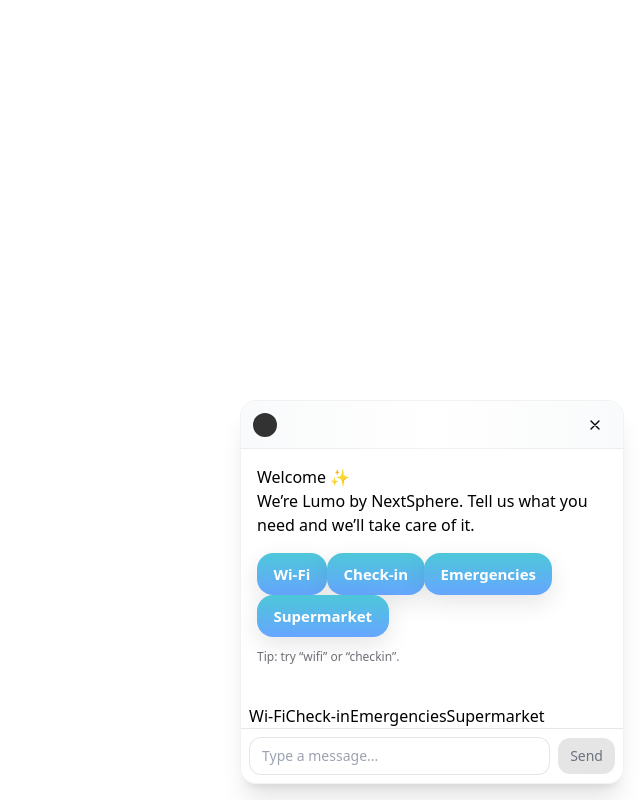
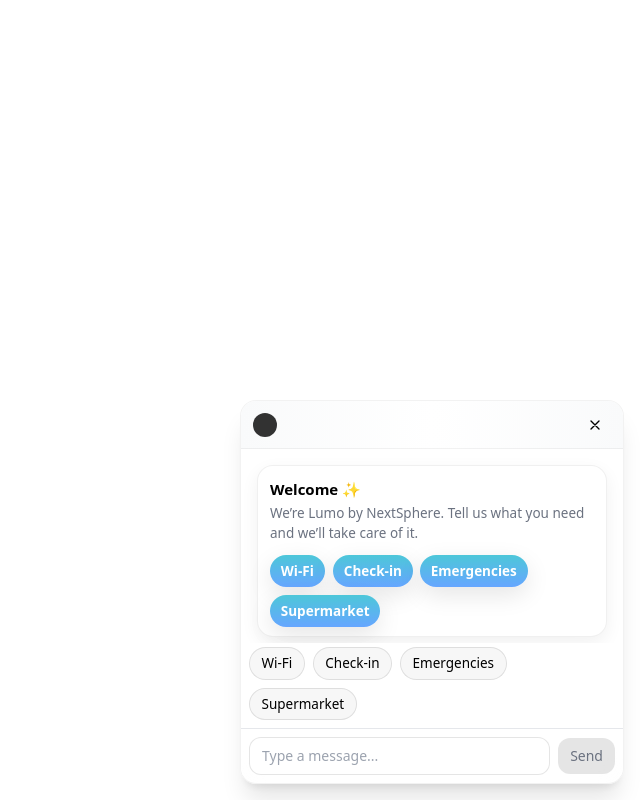
Before and after one commit to NextSphereOfficial/widget-nextsphere, a React (Vite) app in the folder apps/widget/: page / in a window 1280 px wide. Both pictures are taken after a click on the button "Open chat". Shown: the whole page, without its empty margins (640-1280 px from the left). Built offline with nearby package versions, Linux system fonts and the light colour scheme.

Commit message:
fix bottoni

```diff
--- a/apps/widget/src/components/WelcomeCard.tsx
+++ b/apps/widget/src/components/WelcomeCard.tsx
@@ -9,7 +9,6 @@ const copy = {
   it: {
     title: "Benvenuti ✨",
     subtitle: "Sono Lumo by NextSphere. Ditemi cosa vi serve e ci penso io.",
-    note: "Suggerimento: provate con “wifi” o “checkin”.",
     actions: {
       wifi: "Wi-Fi",
       checkin: "Check-in",
@@ -22,17 +21,10 @@ const copy = {
       emergency: "Apri contatti emergenze",
       supermarket: "Apri informazioni supermercati",
     },
-    sendMap: {
-      wifi: "wifi",
-      checkin: "checkin",
-      emergency: "emergenze",
-      supermarket: "supermercato",
-    },
   },
   en: {
     title: "Welcome ✨",
     subtitle: "We’re Lumo by NextSphere. Tell us what you need and we’ll take care of it.",
-    note: "Tip: try “wifi” or “checkin”.",
     actions: {
       wifi: "Wi-Fi",
       checkin: "Check-in",
@@ -45,12 +37,6 @@ const copy = {
       emergency: "Open emergency contacts",
       supermarket: "Open supermarket info",
     },
-    sendMap: {
-      wifi: "wifi",
-      checkin: "checkin",
-      emergency: "emergency",
-      supermarket: "supermarket",
-    },
   },
 } as const;
 
@@ -62,19 +48,20 @@ export default function WelcomeCard({ locale, onAction }: Props) {
       <div className="ns-card-body">
         <h3 className="ns-title">{t.title}</h3>
         <p className="ns-subtitle">{t.subtitle}</p>
-        <div className="ns-actions mt-4">
+
+        <div className="ns-actions ns-actions--wrap mt-3">
           {Object.entries(t.actions).map(([id, label]) => (
             <button
               key={id}
-              className="ns-btn"
+              className="ns-btn ns-btn--sm"
               onClick={() => onAction(id as keyof typeof t.actions)}
               aria-label={t.aria[id as keyof typeof t.aria]}
+              type="button"
             >
               {label}
             </button>
           ))}
         </div>
-        <p className="ns-note mt-3 text-xs text-zinc-500 dark:text-zinc-400">{t.note}</p>
       </div>
     </div>
   );
--- a/apps/widget/src/styles/WidgetUI.css
+++ b/apps/widget/src/styles/WidgetUI.css
@@ -7,63 +7,34 @@
   --ns-grad-end:   #66a6ff;
   --ns-text-on: #fff;
   --ns-text-muted: #6b7280; /* zinc-500 */
-  --ns-bg-ghost: rgba(255,255,255,0.08);
-  --ns-border-ghost: rgba(255,255,255,0.20);
+  --ns-bg-ghost: rgba(0,0,0,.03);
+  --ns-border-ghost: rgba(0,0,0,.10);
 }
 
 .dark {
-  --ns-text-muted: #9ca3af; /* zinc-400 */
-  --ns-bg-ghost: rgba(255,255,255,0.06);
-  --ns-border-ghost: rgba(255,255,255,0.18);
+  --ns-text-muted: #9ca3af;      /* zinc-400 */
+  --ns-bg-ghost: rgba(255,255,255,.06);
+  --ns-border-ghost: rgba(255,255,255,.18);
 }
 
-/* ====== Base gradient (Uiverse-inspired) ====== */
-.ns-gradient {
-  background: linear-gradient(to bottom, var(--ns-grad-start) 0%, var(--ns-grad-end) 100%);
-  color: var(--ns-text-on);
-  transition: transform .25s ease, box-shadow .25s ease, background-position .3s ease;
-  background-size: 100% auto;
-  will-change: transform;
-}
-.ns-gradient:hover {
-  transform: translateY(-2px);
-  background-position: right center;
-  box-shadow: 0 10px 20px rgba(0,0,0,.15);
-}
-.ns-gradient:active {
-  transform: scale(.98);
-  box-shadow: 0 4px 10px rgba(0,0,0,.15);
-}
-.ns-focusable:focus-visible {
-  outline: none;
-  box-shadow: var(--ns-focus);
-}
+/* ====== Helpers ====== */
+.ns-focusable:focus-visible { outline: none; box-shadow: var(--ns-focus); }
 
-/* ====== 1) ns-btn — WelcomeCard actions ====== */
+/* ====== Layout azioni (WelcomeCard) ====== */
+.ns-actions { display: flex; gap: 8px; }
+.ns-actions--wrap { flex-wrap: wrap; }
+
+/* ====== ns-btn — bottoni principali (WelcomeCard) ====== */
 .ns-btn {
   border: none;
   border-radius: var(--ns-radius);
-  padding: .65em 1.1em;
-  font-size: 15px;
+  padding: 0.55em 0.95em;       /* compatto */
+  font-size: 14px;              /* più piccolo */
   font-weight: 600;
   display: inline-flex;
   align-items: center;
   justify-content: center;
-  gap: .5em;
-  cursor: pointer;
-  box-shadow: var(--ns-shadow);
-}
-/* 1) ns-btn */
-.ns-btn {
-  border: none;
-  border-radius: var(--ns-radius);
-  padding: .65em 1.1em;
-  font-size: 15px;
-  font-weight: 600;
-  display: inline-flex;
-  align-items: center;
-  justify-content: center;
-  gap: .5em;
+  gap: 0.45em;
   cursor: pointer;
   box-shadow: var(--ns-shadow);
   background: linear-gradient(to bottom, var(--ns-grad-start) 0%, var(--ns-grad-end) 100%);
@@ -72,38 +43,52 @@
   background-size: 100% auto;
   will-change: transform;
 }
-.ns-btn:hover {
-  transform: translateY(-2px);
-  background-position: right center;
-  box-shadow: 0 10px 20px rgba(0,0,0,.15);
-}
-.ns-btn:active {
-  transform: scale(.98);
-  box-shadow: 0 4px 10px rgba(0,0,0,.15);
-}
-.ns-btn:focus-visible {
-  outline: none;
-  box-shadow: var(--ns-focus);
+.ns-btn--sm { padding: 0.42em 0.8em; font-size: 13.5px; }
+.ns-btn:hover { transform: translateY(-2px); background-position: right center; box-shadow: 0 10px 20px rgba(0,0,0,.15); }
+.ns-btn:active { transform: scale(.98); box-shadow: 0 4px 10px rgba(0,0,0,.15); }
+.ns-btn:focus-visible { box-shadow: var(--ns-focus); }
+.ns-btn[disabled] { opacity: .6; cursor: not-allowed; transform: none; box-shadow: none; }
+
+/* ====== ns-quickbar — barra quick actions ====== */
+.ns-quickbar {
+  display: flex;
+  flex-wrap: wrap;
+  gap: .5rem;
+  padding: .25rem 0 .5rem;
 }
 
-/* 2) ns-chip--accent (rimuoviamo composes) */
+/* ====== ns-chip — quick actions (prima apparivano come testo) ====== */
+.ns-chip {
+  border: 1px solid var(--ns-border-ghost);
+  background: var(--ns-bg-ghost);
+  color: inherit;
+  border-radius: 999px;
+  padding: .38em .85em;
+  font-size: 13.5px;
+  font-weight: 500;
+  display: inline-flex;
+  align-items: center;
+  justify-content: center;
+  gap: .4em;
+  cursor: pointer;
+  transition: transform .2s ease, box-shadow .2s ease, background-color .2s ease;
+}
+.ns-chip:hover { transform: translateY(-1px); box-shadow: 0 4px 10px rgba(0,0,0,.08); }
+.ns-chip:active { transform: scale(.98); box-shadow: 0 2px 6px rgba(0,0,0,.06); }
+.ns-chip:focus-visible { box-shadow: var(--ns-focus); }
+.ns-chip[disabled] { opacity: .6; cursor: not-allowed; transform: none; box-shadow: none; }
+
+/* Variante accent opzionale (se vuoi chips “pieni”) */
 .ns-chip--accent {
   background: linear-gradient(to bottom, var(--ns-grad-start) 0%, var(--ns-grad-end) 100%);
   color: var(--ns-text-on);
   border: none;
   transition: transform .25s ease, box-shadow .25s ease, background-position .3s ease;
 }
-.ns-chip--accent:hover {
-  transform: translateY(-2px);
-  background-position: right center;
-  box-shadow: 0 10px 20px rgba(0,0,0,.15);
-}
-.ns-chip--accent:focus-visible {
-  outline: none;
-  box-shadow: var(--ns-focus);
-}
+.ns-chip--accent:hover { transform: translateY(-2px); background-position: right center; box-shadow: 0 10px 20px rgba(0,0,0,.15); }
+.ns-chip--accent:focus-visible { box-shadow: var(--ns-focus); }
 
-/* 3) ns-sendbtn (rimuoviamo composes) */
+/* ====== ns-sendbtn — pulsante invio tondo ✈️ ====== */
 .ns-sendbtn {
   width: 42px; height: 42px;
   min-width: 42px;
@@ -120,8 +105,33 @@
   background-size: 100% auto;
   will-change: transform;
 }
+.ns-sendbtn svg { width: 18px; height: 18px; fill: var(--ns-text-on); transition: transform .25s ease; }
 .ns-sendbtn:hover svg { transform: rotate(35deg); }
-.ns-sendbtn:focus-visible {
-  outline: none;
-  box-shadow: var(--ns-focus);
+.ns-sendbtn:focus-visible { box-shadow: var(--ns-focus); }
+.ns-sendbtn[disabled] { opacity: .6; cursor: not-allowed; transform: none; box-shadow: none; }
+
+/* ====== Typing loader (tre pallini) ====== */
+.ns-typing { display: flex; align-items: center; gap: 6px; padding: 6px 0; }
+.ns-dot {
+  width: 6px; height: 6px; border-radius: 50%;
+  background: rgba(0,0,0,.35);
+  animation: ns-bounce 1.4s infinite ease-in-out both;
 }
+.ns-dot:nth-child(1) { animation-delay: -0.32s; }
+.ns-dot:nth-child(2) { animation-delay: -0.16s; }
+@keyframes ns-bounce {
+  0%, 80%, 100% { transform: scale(0); opacity: .5; }
+  40% { transform: scale(1); opacity: 1; }
+}
+
+/* ====== Card base ====== */
+.ns-card {
+  width: 100%;
+  border-radius: 16px;
+  background: #fff;
+  border: 1px solid rgba(0,0,0,.06);
+  box-shadow: 0 6px 18px rgba(0,0,0,.06);
+}
+.ns-card-body { padding: 12px 12px 10px; }
+.ns-title { font-size: 15px; font-weight: 700; }
+.ns-subtitle { font-size: 13.5px; color: var(--ns-text-muted); margin-top: 2px; }
```
